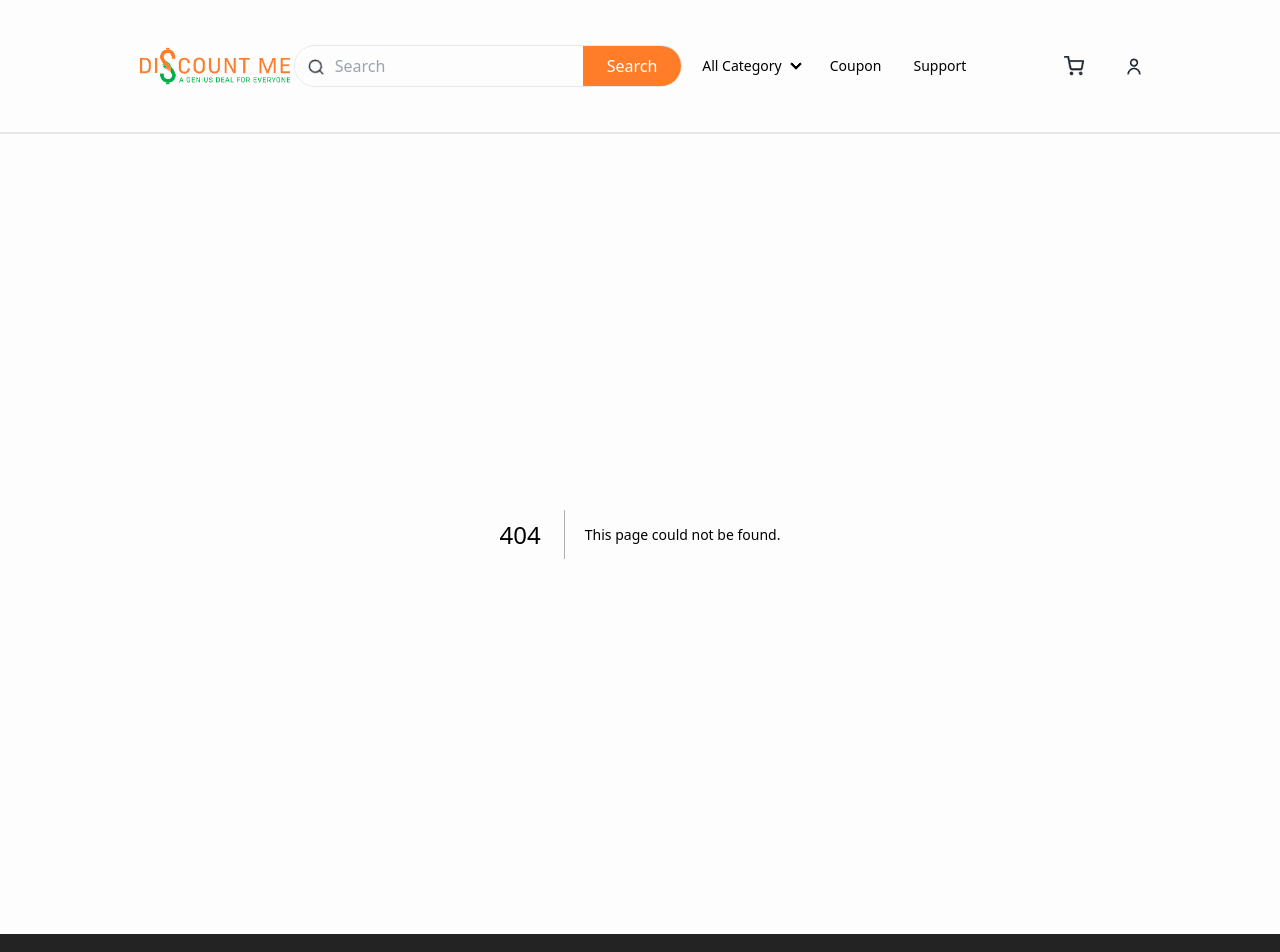
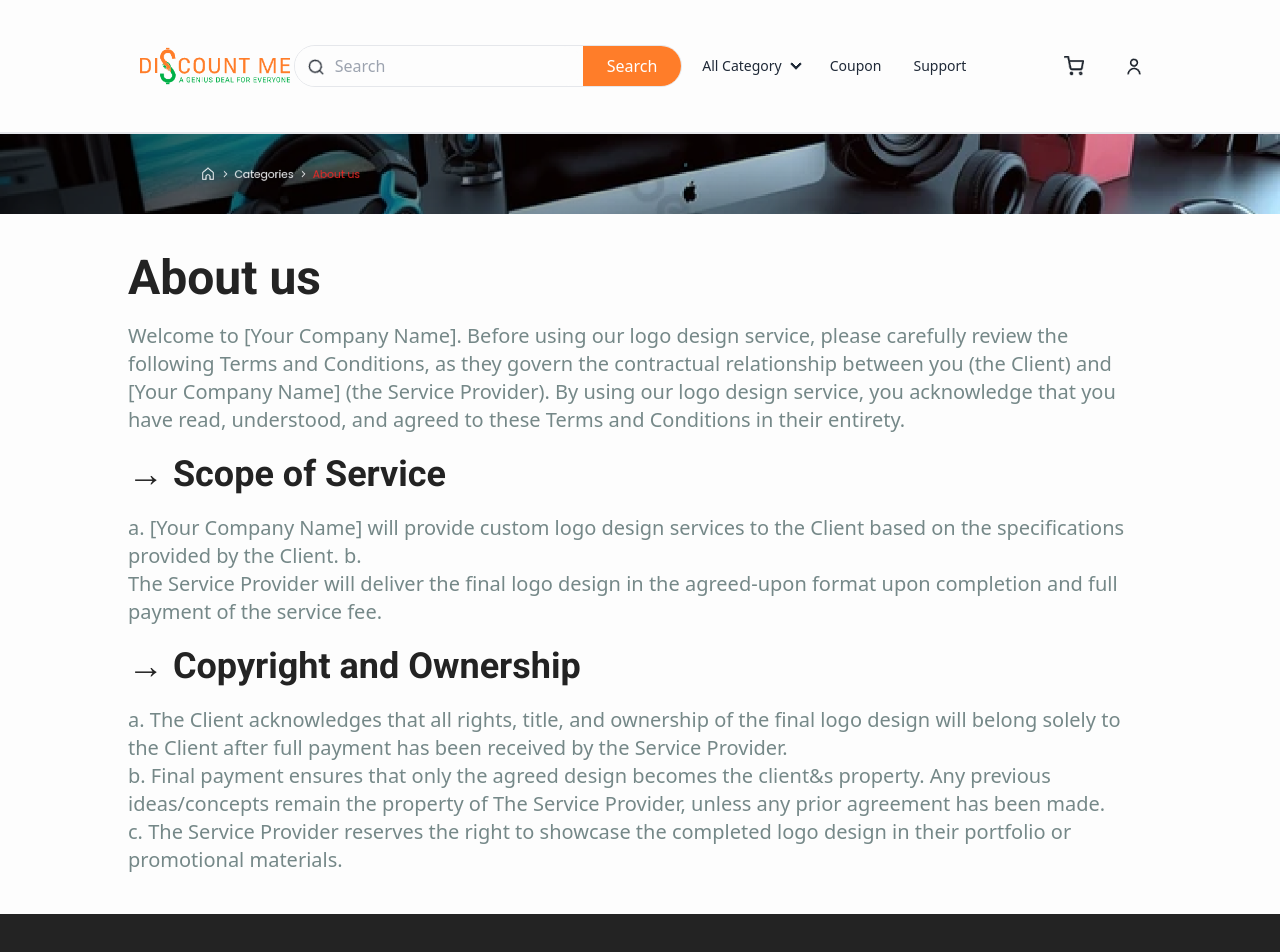
Before and after one commit to hossain-ahamed-khan/Discount-me, a Next.js app: page /categories/about-us in a window 1280 px wide. Before the commit this address had no page. Shown: the top 952 px of the page. Built offline with nearby package versions, Linux system fonts and the light colour scheme.

Commit message:
completed terms of use and privacy policy

```diff
--- /dev/null
+++ b/src/app/categories/about-us/page.tsx
@@ -0,0 +1,37 @@
+import Image from "next/image";
+import aboutBanner from "../../../../public/images/aboutus-banner.png";
+
+export default function AboutUs() {
+    return (
+        <div>
+            <div>
+                <Image
+                    src={aboutBanner}
+                    sizes="100vw"
+                    style={{
+                        width: '100%',
+                        height: 'auto',
+                    }}
+                    alt="main logo image"
+                />
+            </div>
+
+            <div className="w-full lg:w-4/5 mx-auto my-4 lg:my-10 space-y-5">
+                <h1 className="text-3xl lg:text-5xl font-roboto font-bold text-[#232323]">About us</h1>
+                <p className="text-[#758888] text-sm lg:text-xl">Welcome to [Your Company Name]. Before using our logo design service, please carefully review the following Terms and Conditions, as they govern the contractual relationship between you (the Client) and [Your Company Name] (the Service Provider). By using our logo design service, you acknowledge that you have read, understood, and agreed to these Terms and Conditions in their entirety.</p>
+
+                <h1 className="text-2xl lg:text-4xl font-roboto font-bold text-[#232323]">→ Scope of Service</h1>
+                <p className="text-[#758888] text-sm lg:text-xl">a. [Your Company Name] will provide custom logo design services to the Client based on the specifications provided by the Client.
+                    b. <br /> The Service Provider will deliver the final logo design in the agreed-upon format upon completion and full payment of the service fee.</p>
+
+                <h1 className="text-2xl lg:text-4xl font-roboto font-bold text-[#232323]">→ Copyright and Ownership</h1>
+                <p className="text-[#758888] text-sm lg:text-xl">a. The Client acknowledges that all rights, title, and ownership of the final logo design will belong solely to the Client after full payment has been received by the Service Provider.
+                    <br />
+                    b. Final payment ensures that only the agreed design becomes the client&amp;s property. Any previous ideas/concepts remain the property of The Service Provider, unless any prior agreement has been made.
+                    <br />
+                    c. The Service Provider reserves the right to showcase the completed logo design in their portfolio or promotional materials.</p>
+
+            </div>
+        </div>
+    );
+}
--- a/src/app/about-us/page.tsx
+++ b/src/app/categories/privacy-policy/page.tsx
@@ -1,12 +1,12 @@
 import Image from "next/image";
-import aboutBanner from "../../../public/images/aboutus-banner.png";
+import privacyBanner from "../../../../public/images/privacy-banner.png";
 
-export default function AboutUs() {
+export default function PrivacyPolicy() {
     return (
         <div>
             <div>
                 <Image
-                    src={aboutBanner}
+                    src={privacyBanner}
                     sizes="100vw"
                     style={{
                         width: '100%',
@@ -17,14 +17,14 @@ export default function AboutUs() {
             </div>
 
             <div className="w-full lg:w-4/5 mx-auto my-4 lg:my-10 space-y-5">
-                <h1 className="text-3xl lg:text-5xl font-roboto font-bold text-[#232323]">About us</h1>
+                <h1 className="text-3xl lg:text-5xl font-roboto font-bold text-[#232323]">Privacy Policy</h1>
                 <p className="text-[#758888] text-sm lg:text-xl">Welcome to [Your Company Name]. Before using our logo design service, please carefully review the following Terms and Conditions, as they govern the contractual relationship between you (the Client) and [Your Company Name] (the Service Provider). By using our logo design service, you acknowledge that you have read, understood, and agreed to these Terms and Conditions in their entirety.</p>
 
-                <h1 className="text-2xl lg:text-4xl font-roboto font-bold text-[#232323]">→ Scope of Service</h1>
+                <h1 className="text-2xl lg:text-4xl font-roboto font-bold text-[#232323]">→ What data do we process?</h1>
                 <p className="text-[#758888] text-sm lg:text-xl">a. [Your Company Name] will provide custom logo design services to the Client based on the specifications provided by the Client.
                     b. <br /> The Service Provider will deliver the final logo design in the agreed-upon format upon completion and full payment of the service fee.</p>
 
-                <h1 className="text-2xl lg:text-4xl font-roboto font-bold text-[#232323]">→ Copyright and Ownership</h1>
+                <h1 className="text-2xl lg:text-4xl font-roboto font-bold text-[#232323]">→ What are your rights?</h1>
                 <p className="text-[#758888] text-sm lg:text-xl">a. The Client acknowledges that all rights, title, and ownership of the final logo design will belong solely to the Client after full payment has been received by the Service Provider.
                     <br />
                     b. Final payment ensures that only the agreed design becomes the client&amp;s property. Any previous ideas/concepts remain the property of The Service Provider, unless any prior agreement has been made.
--- /dev/null
+++ b/src/app/categories/terms-of-use/page.tsx
@@ -0,0 +1,37 @@
+import Image from "next/image";
+import termsBanner from "../../../../public/images/terms-banner.png";
+
+export default function TermsOfUse() {
+    return (
+        <div>
+            <div>
+                <Image
+                    src={termsBanner}
+                    sizes="100vw"
+                    style={{
+                        width: '100%',
+                        height: 'auto',
+                    }}
+                    alt="main logo image"
+                />
+            </div>
+
+            <div className="w-full lg:w-4/5 mx-auto my-4 lg:my-10 space-y-5">
+                <h1 className="text-3xl lg:text-5xl font-roboto font-bold text-[#232323]">Terms of use</h1>
+                <p className="text-[#758888] text-sm lg:text-xl">Welcome to [Your Company Name]. Before using our logo design service, please carefully review the following Terms and Conditions, as they govern the contractual relationship between you (the Client) and [Your Company Name] (the Service Provider). By using our logo design service, you acknowledge that you have read, understood, and agreed to these Terms and Conditions in their entirety.</p>
+
+                <h1 className="text-2xl lg:text-4xl font-roboto font-bold text-[#232323]">→ Scope of Service</h1>
+                <p className="text-[#758888] text-sm lg:text-xl">a. [Your Company Name] will provide custom logo design services to the Client based on the specifications provided by the Client.
+                    b. <br /> The Service Provider will deliver the final logo design in the agreed-upon format upon completion and full payment of the service fee.</p>
+
+                <h1 className="text-2xl lg:text-4xl font-roboto font-bold text-[#232323]">→ Copyright and Ownership</h1>
+                <p className="text-[#758888] text-sm lg:text-xl">a. The Client acknowledges that all rights, title, and ownership of the final logo design will belong solely to the Client after full payment has been received by the Service Provider.
+                    <br />
+                    b. Final payment ensures that only the agreed design becomes the client&amp;s property. Any previous ideas/concepts remain the property of The Service Provider, unless any prior agreement has been made.
+                    <br />
+                    c. The Service Provider reserves the right to showcase the completed logo design in their portfolio or promotional materials.</p>
+
+            </div>
+        </div>
+    );
+}
--- a/src/app/privacy-policy/page.tsx
+++ /dev/null
@@ -1,7 +0,0 @@
-export default function PrivacyPolicy() {
-    return (
-        <div>
-            privacy
-        </div>
-    );
-}
--- a/src/app/terms-of-use/page.tsx
+++ /dev/null
@@ -1,7 +0,0 @@
-export default function TermsOfUse() {
-    return (
-        <div>
-            terms
-        </div>
-    );
-}
```
Also changed, not shown: public/images/terms-banner.png (renamed from public/images/privacy policy-banner.png).
